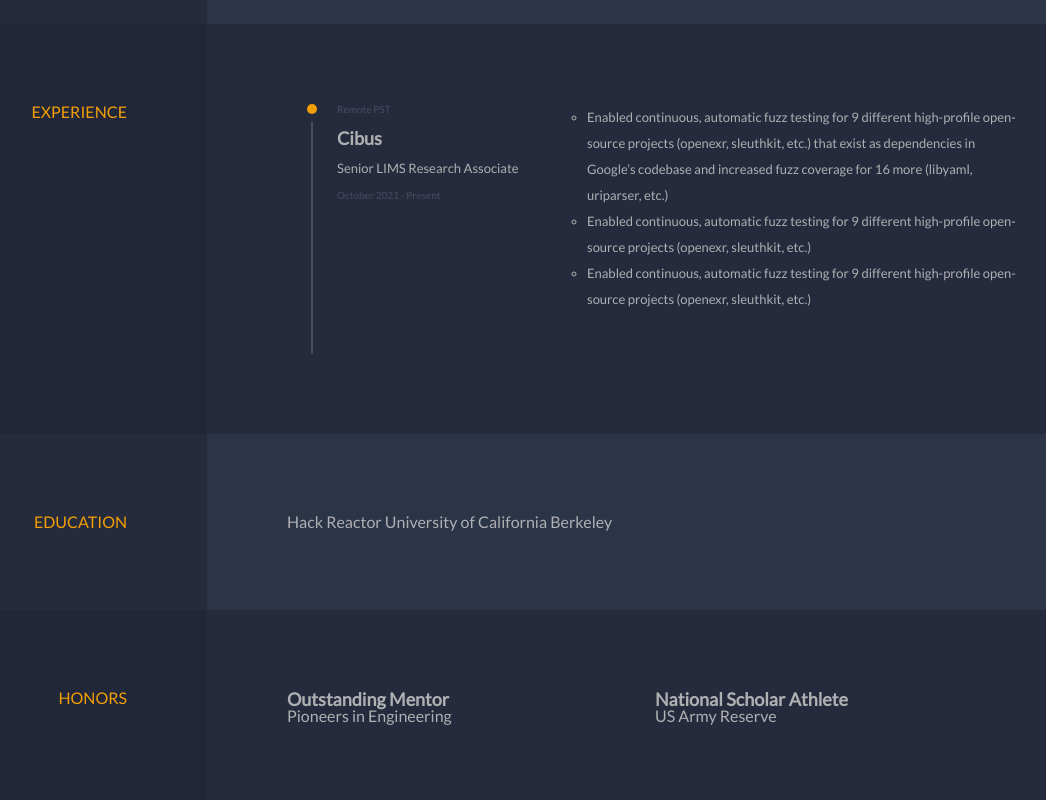
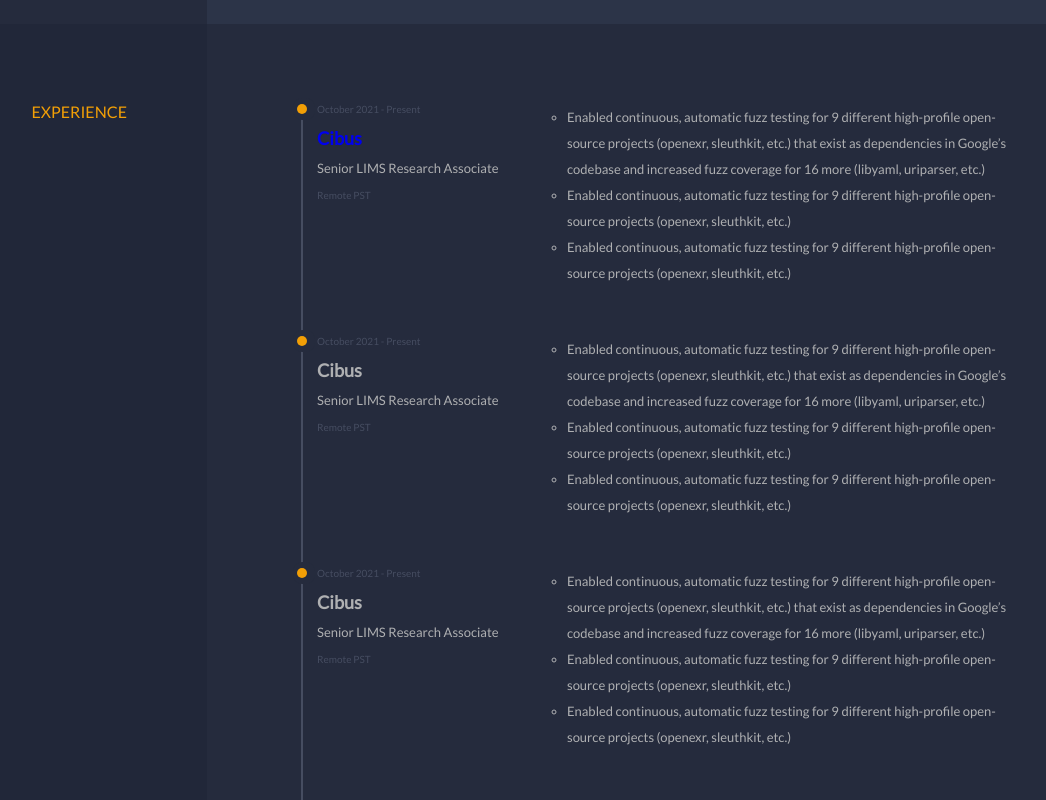
Before and after one commit to camjhirsh/camjhirsh.dev, a React app: page / in a window 1280 px wide. Shown: the part 1800-2600 px from the top of the page, without its empty margins (177-1223 px from the left). Built offline with nearby package versions, Linux system fonts and the light colour scheme.

Commit message:
experince still

```diff
--- a/src/components/experience.jsx
+++ b/src/components/experience.jsx
@@ -13,11 +13,12 @@
         </div>
 
         <div className="timeline-info">
+          <div className="timeline-info-date"> October 2021 - Present </div>
+          <div className="timeline-info-title section-subtitle"> <a href="https://www.cibus.com/"> Cibus </a> </div>
+          <div className="timeline-info-job"> Senior LIMS Research Associate </div>
           <div className="timeline-info-location"> Remote PST </div>
-          <div className="timeline-info-title section-subtitle"> Cibus </div>
-          <div className="timeline-info-job"> Senior LIMS Research Associate </div>
-          <div className="timeline-info-date"> October 2021 - Present </div>
         </div>
+
         <div className="timeline-description">
           <ul>
             <li>
@@ -35,6 +36,77 @@
             </li>
           </ul>
         </div>
+
+      </div>
+
+      <div className="timeline-container">
+
+        <div className= "timeline-contents">
+          <div className="timeline-line"></div>
+          <div className="timeline-outer-circle"></div>
+          <div className="timeline-inner-circle"></div>
+        </div>
+
+        <div className="timeline-info">
+          <div className="timeline-info-date"> October 2021 - Present </div>
+          <div className="timeline-info-title section-subtitle"> <a src="https://www.cibus.com/"> Cibus </a> </div>
+          <div className="timeline-info-job"> Senior LIMS Research Associate </div>
+          <div className="timeline-info-location"> Remote PST </div>
+        </div>
+
+        <div className="timeline-description">
+          <ul>
+            <li>
+              Enabled continuous, automatic fuzz testing for 9 different high-profile open-source projects
+              (openexr, sleuthkit, etc.) that exist as dependencies in Google’s codebase and increased fuzz
+              coverage for 16 more (libyaml, uriparser, etc.)
+            </li>
+            <li>
+              Enabled continuous, automatic fuzz testing for 9 different high-profile open-source projects
+              (openexr, sleuthkit, etc.)
+            </li>
+            <li>
+              Enabled continuous, automatic fuzz testing for 9 different high-profile open-source projects
+              (openexr, sleuthkit, etc.)
+            </li>
+          </ul>
+        </div>
+
+      </div>
+
+      <div className="timeline-container">
+
+        <div className= "timeline-contents">
+          <div className="timeline-line"></div>
+          <div className="timeline-outer-circle"></div>
+          <div className="timeline-inner-circle"></div>
+        </div>
+
+        <div className="timeline-info">
+          <div className="timeline-info-date"> October 2021 - Present </div>
+          <div className="timeline-info-title section-subtitle"> Cibus </div>
+          <div className="timeline-info-job"> Senior LIMS Research Associate </div>
+          <div className="timeline-info-location"> Remote PST </div>
+        </div>
+
+        <div className="timeline-description">
+          <ul>
+            <li>
+              Enabled continuous, automatic fuzz testing for 9 different high-profile open-source projects
+              (openexr, sleuthkit, etc.) that exist as dependencies in Google’s codebase and increased fuzz
+              coverage for 16 more (libyaml, uriparser, etc.)
+            </li>
+            <li>
+              Enabled continuous, automatic fuzz testing for 9 different high-profile open-source projects
+              (openexr, sleuthkit, etc.)
+            </li>
+            <li>
+              Enabled continuous, automatic fuzz testing for 9 different high-profile open-source projects
+              (openexr, sleuthkit, etc.)
+            </li>
+          </ul>
+        </div>
+
       </div>
 
     </div>
--- a/src/styles.scss
+++ b/src/styles.scss
@@ -259,19 +259,17 @@
 
 .timeline-container {
   display: grid;
-  grid-template-columns: 50px 250px auto;
-  height: 250px;
+  grid-template-columns: 30px 250px auto;
 }
 
 .timeline-contents {
-  height: 250px;
-  width: 50px;
+  width: 30px;
   position: relative;
 }
 
 .timeline-line {
   width: 2px;
-  height: 250px;
+  height: 100%;
   background-color: #464d61;
   position: absolute;
   top: 0;
@@ -280,14 +278,15 @@
 }
 
 .timeline-outer-circle {
-  height: 18px;
-  width: 18px;
+  height: 22px;
+  width: 22px;
   border-radius: 9px;
   background-color: var(--dark-navy);
   position: absolute;
   top: 0;
   left: 50%;
   margin-left: -9px;
+  margin-top: -6px;
 }
 
 .timeline-inner-circle {
@@ -301,7 +300,7 @@
   margin-left: -5px;
 }
 
-.timeline-info-location {
+.timeline-info-date {
   font-size: x-small;
   padding-bottom: 15px;
   color: #464d61;
@@ -316,7 +315,7 @@
   padding-bottom: 15px;
 }
 
-.timeline-info-date {
+.timeline-info-location {
   font-size: x-small;
   color: #464d61;
 }
@@ -324,6 +323,7 @@
 .timeline-description {
  font-size: small;
  line-height: 2.0;
+ padding-bottom: 50px;
 }
 
 
```
Also changed, not shown: 2 other files (tests, documents, lock files or other folders).
